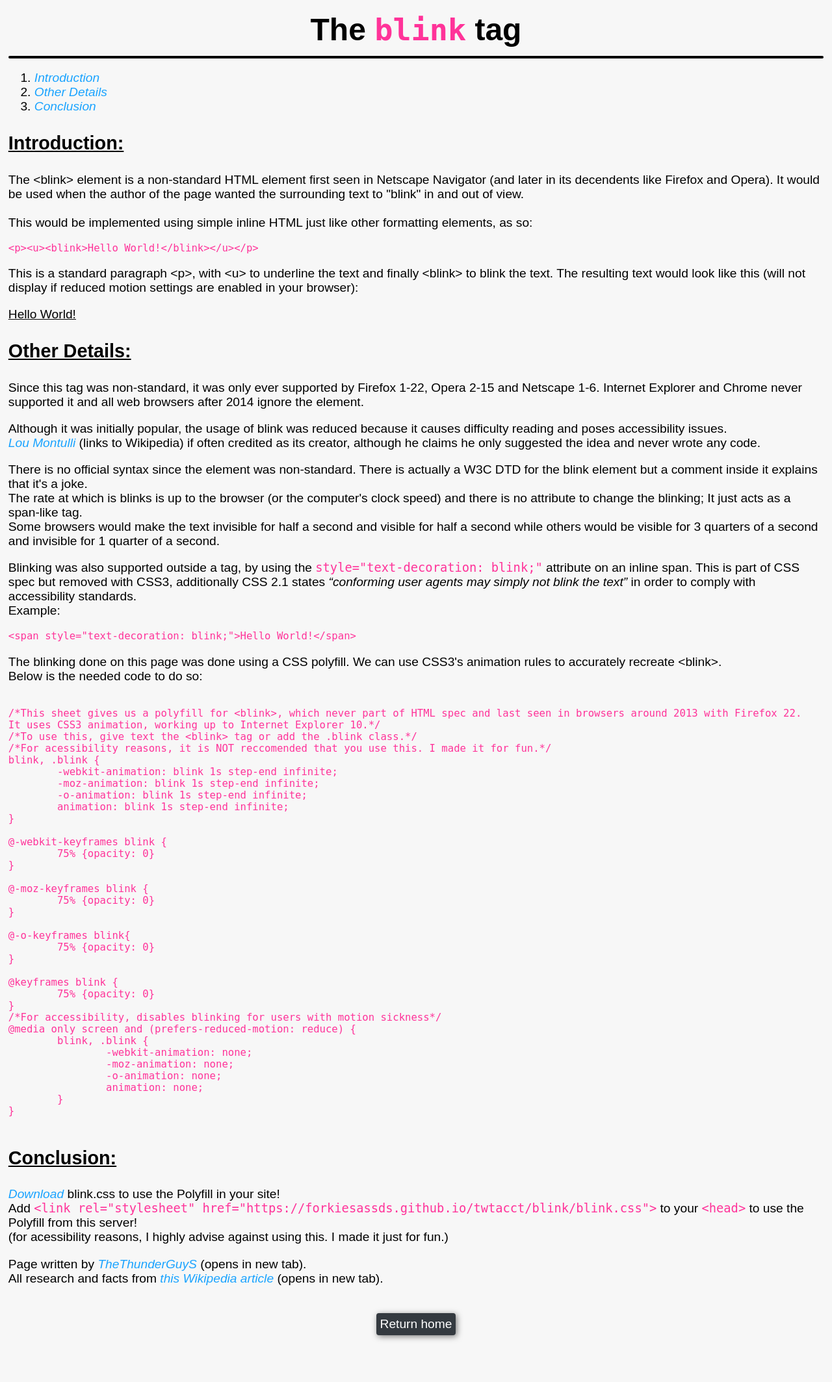
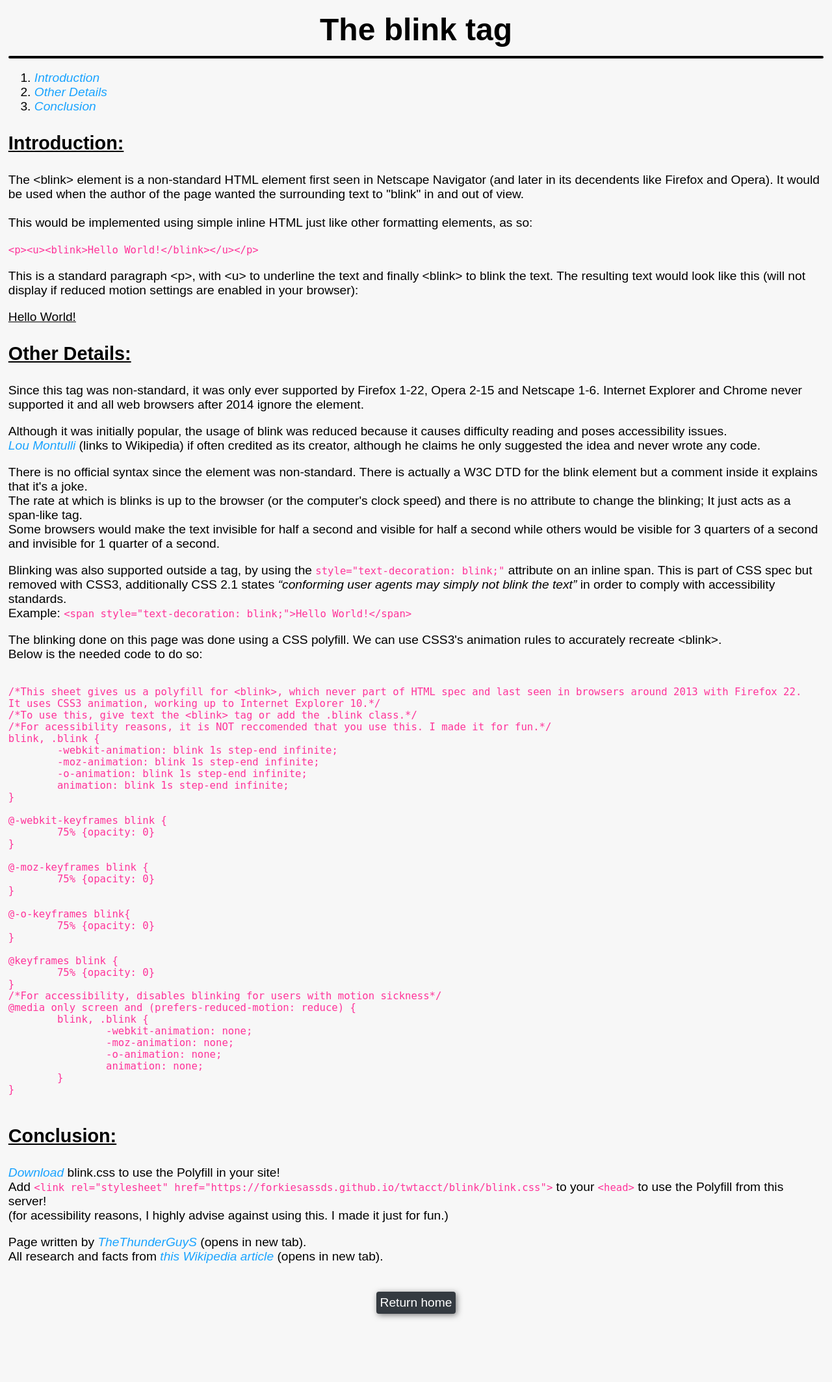
Before and after one commit to forkiesassds/twtacct, a PHP site: page /blink/index.html in a window 1280 px wide. Shown: the whole page at 65% size. After the commit the page ends 2030 px from the top, so only its background shows below. Run offline with PHP 8.4, Linux system fonts and the light colour scheme; some web fonts are replaced.

Commit message:
code font cleanup
no more oversized pink codefont. uses class for color. put code within paragraph or <pre> for proper font size.

```diff
--- a/blink/index.html
+++ b/blink/index.html
@@ -16,7 +16,7 @@
     <title>TWTACCT - &lt;blink&gt;</title>
   </head>
   <body>
-    <h1 class="center">The <blink><code>blink</code></blink> tag</h1>
+    <h1 class="center">The <blink>blink</blink> tag</h1>
     <hr>
     <ol>
       <li><a href="#intro" class="a">Introduction</a></li>
@@ -26,7 +26,7 @@
     <div>
       <h3 id="intro"><u>Introduction:</u></h3>
       <p>The &lt;blink&gt; element is a non-standard HTML element first seen in Netscape Navigator (and later in its decendents like Firefox and Opera). It would be used when the author of the page wanted the surrounding text to "blink" in and out of view. <br><br> This would be implemented using simple inline HTML just like other formatting elements, as so:</p>
-      <code> &lt;p&gt;&lt;u&gt;&lt;blink&gt;Hello World!&lt;/blink&gt;&lt;/u&gt;&lt;/p&gt; </code>
+      <p><code class="code"> &lt;p&gt;&lt;u&gt;&lt;blink&gt;Hello World!&lt;/blink&gt;&lt;/u&gt;&lt;/p&gt; </code></p>
       <p>This is a standard paragraph &lt;p&gt;, with &lt;u&gt; to underline the text and finally &lt;blink&gt; to blink the text. The resulting text would look like this (will not display if reduced motion settings are enabled in your browser):</p>
       <p class="blink"><u><blink>Hello World!</blink></u></p>
     </div>
@@ -37,11 +37,9 @@
       <p>There is no official syntax since the element was non-standard. There is actually a W3C DTD for the blink element but a comment inside it explains that it's a joke. <br>
         The rate at which is blinks is up to the browser (or the computer's clock speed) and there is no attribute to change the blinking; It just acts as a span-like tag. <br>
         Some browsers would make the text invisible for half a second and visible for half a second while others would be visible for 3 quarters of a second and invisible for 1 quarter of a second.</p>
-      <p>Blinking was also supported outside a tag, by using the <code>style="text-decoration: blink;"</code> attribute on an inline span. This is part of CSS spec but removed with CSS3, additionally CSS 2.1 states <q>conforming user agents may simply not blink the text</q> in order to comply with accessibility standards. <br> Example:</p>
-      <code> &lt;span style="text-decoration: blink;"&gt;Hello
-        World!&lt;/span&gt; </code>
+      <p>Blinking was also supported outside a tag, by using the <code class="code">style="text-decoration: blink;"</code> attribute on an inline span. This is part of CSS spec but removed with CSS3, additionally CSS 2.1 states <q>conforming user agents may simply not blink the text</q> in order to comply with accessibility standards. <br> Example: <code class="code"> &lt;span style="text-decoration: blink;"&gt;Hello World!&lt;/span&gt;</code></p>
       <p>The blinking done on this page was done using a CSS polyfill. We can use CSS3's animation rules to accurately recreate &lt;blink&gt;. <br> Below is the needed code to do so:</p>
-      <pre><code>
+      <pre><code class="code">
 /*This sheet gives us a polyfill for &lt;blink&gt;, which never part of HTML spec and last seen in browsers around 2013 with Firefox 22.
 It uses CSS3 animation, working up to Internet Explorer 10.*/
 /*To use this, give text the &lt;blink&gt; tag or add the .blink class.*/
@@ -82,7 +80,7 @@ blink, .blink {
     <div>
       <h3 id="conclusion"><u>Conclusion:</u></h3>
       <p><a href="blink.css" download="blink.css" class="a">Download</a> blink.css to use the Polyfill in your site! <br>
-        Add <code>&lt;link rel="stylesheet" href="https://forkiesassds.github.io/twtacct/blink/blink.css"&gt;</code> to your <code>&lt;head&gt;</code> to use the Polyfill from this server! <br>
+        Add <code class="code">&lt;link rel="stylesheet" href="https://forkiesassds.github.io/twtacct/blink/blink.css"&gt;</code> to your <code class="code">&lt;head&gt;</code> to use the Polyfill from this server! <br>
         (for acessibility reasons, I highly advise against using this. I made it
         just for fun.)</p>
       <p>Page written by <a href="https://github.com/TheThunderGuyS" title="https://github.com/TheThunderGuyS" target="_blank" rel="noopener noreferrer" class="a">TheThunderGuyS</a> (opens in new tab). <br>
--- a/styles.css
+++ b/styles.css
@@ -31,10 +31,10 @@ h3 {
 	font-size: 1.8em;
 	font-style: normal;
 }
-p,code,ol {
+p,ol,pre {
 	font-size: 1.2em;
 }
-code {
+.code {
 	color: #FF3399;
 }
 .a,.a:link,.a:visited {
```
